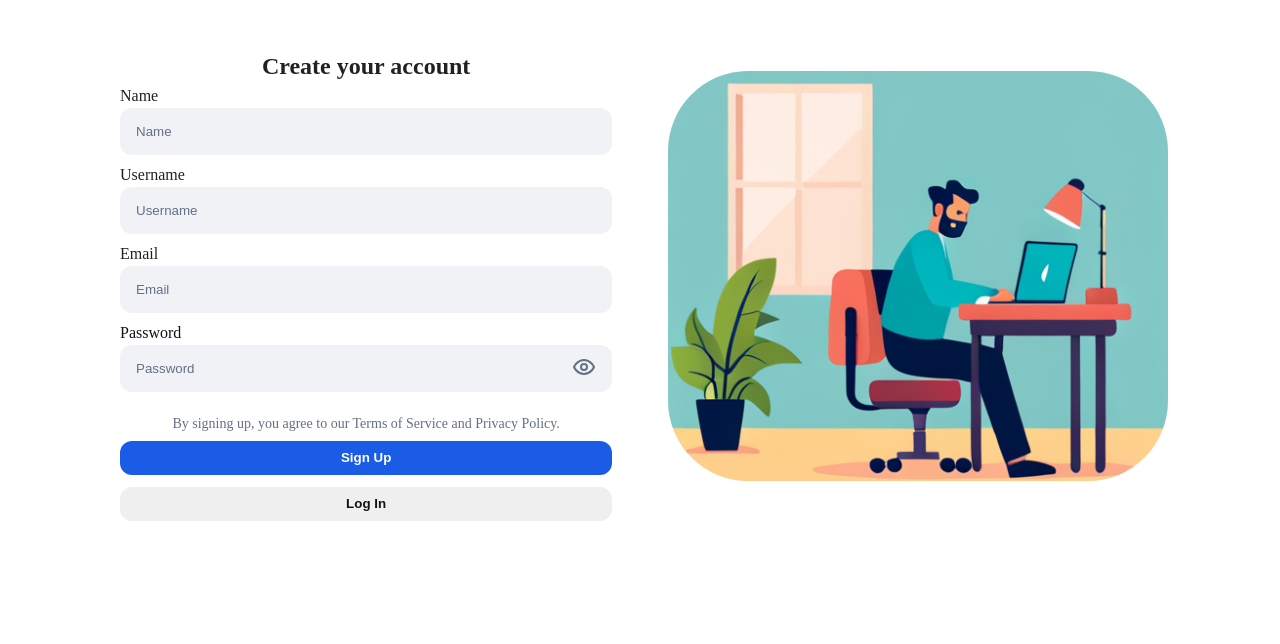
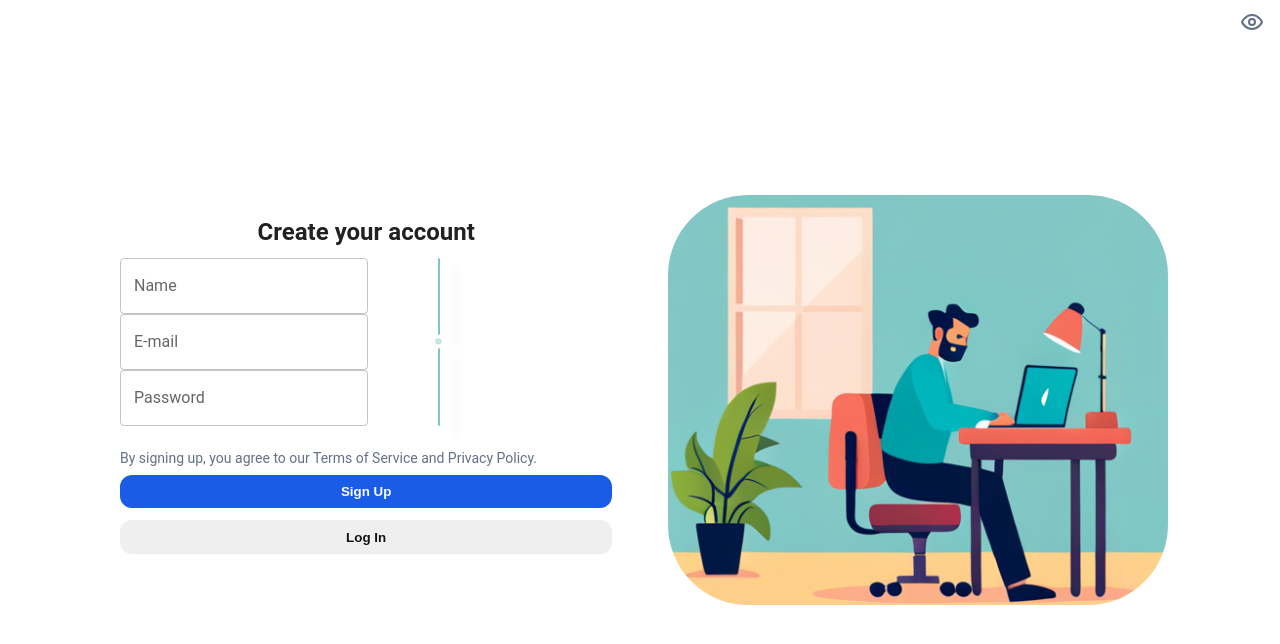
Before and after one commit to matheusarjc/postandcomments, a React (Vite) app in the folder frontend/pnc_app/: page /signup in a window 1280 px wide. Shown: the top 644 px of the page. Built offline with nearby package versions, Linux system fonts and the light colour scheme.

Commit message:
fix bugs

```diff
--- a/frontend/pnc_app/src/App.tsx
+++ b/frontend/pnc_app/src/App.tsx
@@ -3,6 +3,7 @@ import MainPage from "./pages/MainPage";
 import SignUpPage from "./pages/SignUpPage";
 import { CssBaseline, ThemeProvider } from "@mui/material";
 import theme from "./interface/styles/theme/theme";
+import LogInPage from "./pages/LogInPage";
 
 function App() {
   return (
@@ -12,6 +13,7 @@ function App() {
         <Routes>
           <Route path="/signup" element={<SignUpPage />} />
           <Route path="/mainpage" element={<MainPage />} />
+          <Route path="/login" element={<LogInPage />} />
         </Routes>
       </Router>
     </ThemeProvider>
--- a/frontend/pnc_app/src/interface/components/SignUp/Background.tsx
+++ b/frontend/pnc_app/src/interface/components/SignUp/Background.tsx
@@ -11,7 +11,7 @@ const BackgroundS: React.FC = () => {
         borderRadius: isMobile ? "0" : "80px",
         overflow: "hidden",
         width: "100%",
-        height: isMobile ? "100%" : "auto",
+        height: isMobile ? "100%" : "100%",
       }}>
       <img
         src={backgroundImage}
--- a/frontend/pnc_app/src/interface/components/SignUp/SignUp.tsx
+++ b/frontend/pnc_app/src/interface/components/SignUp/SignUp.tsx
@@ -1,17 +1,18 @@
 import React, { useState } from "react";
-import { useNavigate } from "react-router-dom";
+import { Link, useNavigate } from "react-router-dom";
 import { register as registerService } from "../../../data/services/authService";
 import { useForm } from "react-hook-form";
-import { Box, useMediaQuery, useTheme } from "@mui/material";
+import { Box, InputLabel, TextField, useMediaQuery, useTheme } from "@mui/material";
 import { BoxLabelColumn } from "../../partials/BoxLabelColumn";
 import "./../../styles/global.css";
-import { Eye, EyeOff } from "lucide-react";
+import { Eye, EyeOff, Shell } from "lucide-react";
 
 type FormData = {
   name: string;
   username: string;
   email: string;
   password: string;
+  errors: any;
 };
 
 const SignUp: React.FC = () => {
@@ -46,86 +47,87 @@ const SignUp: React.FC = () => {
         display: "flex",
         flexDirection: "column",
         paddingX: isMobile ? "1rem" : "0.5rem",
-        paddingTop: isMobile ? "0" : "3rem ",
+        //paddingTop: isMobile ? "0" : "3rem ",
         overflow: "hidden",
         width: "100%",
       }}>
+      <form
+        onSubmit={onSubmit}
+        style={{ display: "flex", flexDirection: "column", gap: isMobile ? "1.5rem" : "0.5rem" }}>
         <span
           style={{
             fontSize: "1.5rem",
             fontWeight: "bold",
-          padding: isMobile ? "1.25rem 0" : "0",
+            padding: isMobile ? "1.25rem" : "0",
+            height: isMobile ? "auto" : "fit-content",
             textAlign: "center",
           }}>
           {isMobile ? "Join the conversation" : "Create your account"}
         </span>
-      <form
-        onSubmit={onSubmit}
-        style={{ display: "flex", flexDirection: "column", gap: isMobile ? "1.5rem" : "0.5rem" }}>
+        <Box sx={{ display: "flex", gap: "1rem" }}>
+          {/* FORM INPUTS  */}
+          <Box sx={{ width: isMobile ? "100%" : "60%" }}>
             <BoxLabelColumn>
-          <label htmlFor="name" style={{ fontSize: "1rem" }}>
-            Name
-          </label>
-          <input
-            className="iptSignUp"
+              <InputLabel htmlFor="name" style={{ fontSize: "1rem" }}>
+                <TextField
                   id="name"
+                  label="Name"
+                  variant="outlined"
                   {...register("name", { required: true })}
-            placeholder="Name"
                 />
+              </InputLabel>
+
               {errors.name && <p className="errorMsg">Name is required.</p>}
             </BoxLabelColumn>
 
             <BoxLabelColumn>
-          <label htmlFor="username">Username</label>
-          <input
-            className="iptSignUp"
-            id="username"
-            {...register("username", { required: true })}
-            placeholder="Username"
-          />
-          {errors.username && <p className="errorMsg">Username is required.</p>}
-        </BoxLabelColumn>
-
-        <BoxLabelColumn>
-          <label htmlFor="email">Email</label>
-          <input
-            className="iptSignUp"
+              <InputLabel htmlFor="email" style={{ fontSize: "1rem" }}>
+                <TextField
                   id="email"
+                  label="E-mail"
+                  variant="outlined"
                   type="email"
                   {...register("email", { required: true })}
-            placeholder="Email"
                 />
+              </InputLabel>
               {errors.email && <p className="errorMsg">Email is required.</p>}
             </BoxLabelColumn>
 
             <BoxLabelColumn>
-          <label className="label" htmlFor="password">
-            Password
-          </label>
-          <div className="input-eye-container">
-            <input
-              className="iptSignUp iptPsw"
+              <InputLabel htmlFor="password" style={{ fontSize: "1rem" }}>
+                <TextField
                   id="password"
+                  label="Password"
+                  variant="outlined"
                   type={passwordShown ? "text" : "password"}
-              {...register("password", { required: true, minLength: 8 })}
-              placeholder="Password"
+                  {...register("password", { required: true })}
                 />
+              </InputLabel>
               <span onClick={togglePasswordVisibility} className="Eye">
                 {passwordShown ? <EyeOff color="#637087" /> : <Eye color="#637087" />}
               </span>
-          </div>
               {errors.password && (
-            <p className="errorMsg">Password is required and must be at least 8 characters long.</p>
+                <p className="errorMsg">
+                  Password is required and must be at least 8 characters long.
+                </p>
               )}
             </BoxLabelColumn>
-
+          </Box>
+          {/* Divisor */}
+          <div className="box_line">
+            <div className="line"></div>
+            <Shell color="#81c6c4" size={15} />
+            <div className="line"></div>
+          </div>
+          {/* Social SignUp */}
+        </Box>
         <span
           style={{
             color: "#637087",
             marginTop: isMobile ? "-0.75rem" : "1rem",
             lineHeight: 1.2,
             fontSize: "0.875rem",
-            textAlign: isMobile ? "start" : "center",
+            textAlign: "start",
           }}>
           By signing up, you agree to our Terms of Service and Privacy Policy.
         </span>
@@ -144,9 +146,9 @@ const SignUp: React.FC = () => {
             Sign Up
           </button>
           <button className="accBtn" type="button">
-            <a style={{ textDecoration: "none", color: "#121217" }} href="">
+            <Link to="/login" style={{ textDecoration: "none", color: "#121217" }}>
               Log In
-            </a>
+            </Link>
           </button>
         </div>
       </form>
--- a/frontend/pnc_app/src/interface/styles/global.css
+++ b/frontend/pnc_app/src/interface/styles/global.css
@@ -1,3 +1,9 @@
+/* body {
+  margin: 0;
+  display: flex;
+  place-items: center;
+} */
+
 /* INPUTS AND BUTTONS */
 .iptSignUp {
   background-color: #f0f2f5;
@@ -58,3 +64,22 @@
 
   text-align: center;
 }
+
+/* LINE */
+.box_line {
+  display: flex;
+  flex-direction: column;
+  align-items: center;
+  gap: 0.2rem;
+}
+.line {
+  border: 1px solid #81c6c4;
+  background-color: #81c6c4;
+  width: 5%;
+  height: 100%;
+  border-radius: 99px;
+
+  box-shadow: 17px 10px 9px 0px rgba(18, 18, 23, 0.09);
+  -webkit-box-shadow: 17px 10px 9px 0px rgba(18, 18, 23, 0.09);
+  -moz-box-shadow: 17px 10px 9px 0px rgba(18, 18, 23, 0.09);
+}
--- a/frontend/pnc_app/src/interface/styles/theme/theme.ts
+++ b/frontend/pnc_app/src/interface/styles/theme/theme.ts
@@ -2,8 +2,9 @@ import { createTheme } from "@mui/material/styles";
 
 const theme = createTheme({
   typography: {
-    fontFamily: "Mon",
+    fontFamily: "Roboto, sans-serif",
   },
+
   // I will add other customizations here
 });
 
--- /dev/null
+++ b/frontend/pnc_app/src/pages/LogInPage.tsx
@@ -0,0 +1,19 @@
+import { Box, useMediaQuery, useTheme } from "@mui/material";
+import BackgroundS from "../interface/components/SignUp/Background";
+
+const LogInPage: React.FC = () => {
+  const theme = useTheme();
+  const isMobile = useMediaQuery(theme.breakpoints.down("md"));
+
+  return (
+    <div>
+      <Box>
+        <Box>
+          <BackgroundS />
+        </Box>
+      </Box>
+    </div>
+  );
+};
+
+export default LogInPage;
--- a/frontend/pnc_app/src/pages/SignUpPage.tsx
+++ b/frontend/pnc_app/src/pages/SignUpPage.tsx
@@ -7,8 +7,14 @@ const SignUpPage: React.FC = () => {
   const isMobile = useMediaQuery(theme.breakpoints.down("md"));
 
   return (
-    <div className="signup-page">
-      <Box sx={{ paddingX: isMobile ? "0" : "7rem" }}>
+    <Box
+      sx={{
+        paddingX: isMobile ? "0" : "7rem",
+        minHeight: "100vh",
+        display: "flex",
+        justifyContent: "center",
+        alignItems: "center",
+      }}>
       <Box
         sx={{
           display: "flex",
@@ -16,13 +22,12 @@ const SignUpPage: React.FC = () => {
           width: "100%",
           justifyContent: "center",
           alignItems: "center",
-            gap: "3rem",
+          gap: isMobile ? "0" : "3rem",
         }}>
         <BackgroundS />
         <SignUp />
       </Box>
     </Box>
-    </div>
   );
 };
 
--- a/frontend/pnc_app/vite.config.ts
+++ b/frontend/pnc_app/vite.config.ts
@@ -5,11 +5,7 @@ import react from "@vitejs/plugin-react";
 // https://vitejs.dev/config/
 export default defineConfig({
   plugins: [react()],
-  resolve: {
-    alias: {
-      "@": path.resolve(__dirname, "./src"),
-    },
-  },
+
   server: {
     port: 3000,
   },
--- a/postcss.config.js
+++ /dev/null
@@ -1,6 +0,0 @@
-module.exports = {
-  plugins: {
-    tailwindcss: {},
-    autoprefixer: {},
-  },
-}
--- a/tailwind.config.js
+++ /dev/null
@@ -1,8 +0,0 @@
-/** @type {import('tailwindcss').Config} */
-module.exports = {
-  content: [],
-  theme: {
-    extend: {},
-  },
-  plugins: [],
-}
```
Also changed, not shown: frontend/pnc_app/src/interface/components/LogIn/LogIn.tsx (deleted), 1 other file (tests, documents, lock files or other folders). Lines whose indentation alone changed are shown as unchanged.
